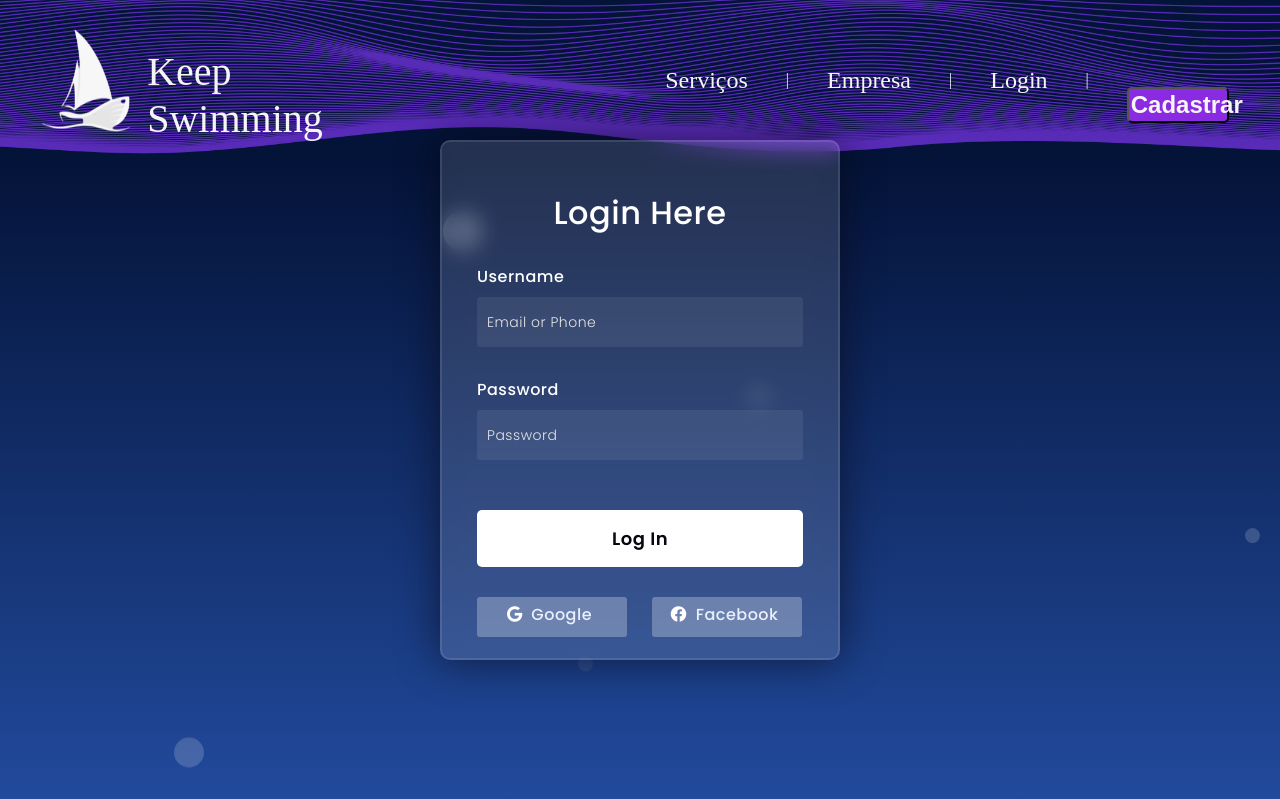
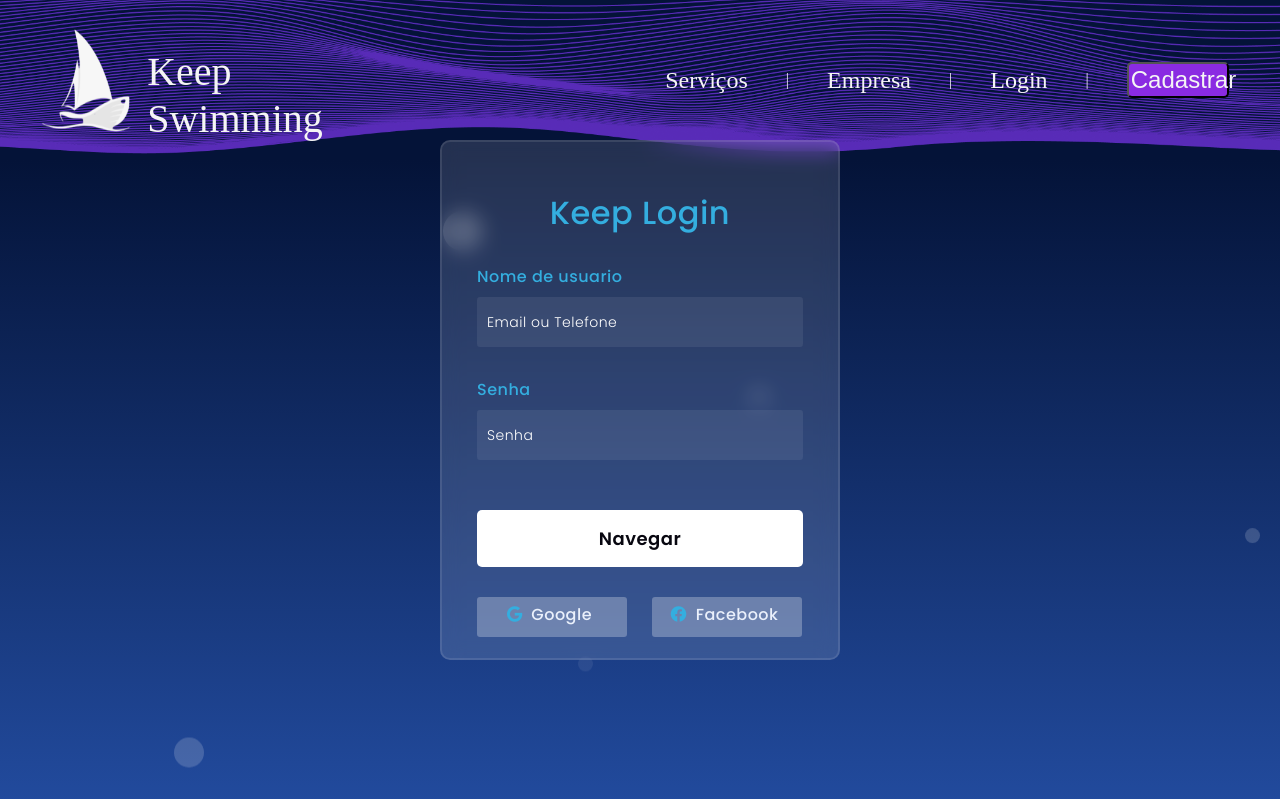
Before and after one commit to NetoOSantos/Keep-Swimming, a plain HTML site: page Site/src/public/html/tela-login.html in a window 1280 px wide. Shown: the top 799 px of the page. Drawn offline with Linux system fonts and the light colour scheme.

Commit message:
Fix- correçao de bugs e caminhos

```diff
--- a/Site/src/public/css/tela-login.css
+++ b/Site/src/public/css/tela-login.css
@@ -1,11 +1,14 @@
+*,
+*:before,
+*:after{
+    padding: 0;
+    margin: 0;
+    box-sizing: border-box;}
+
 body {
     margin: 0;
     overflow: hidden;
-  }
 
-
-
-  body {
     /* background-image: url(../assets/imgs/fundo.png);*/
     background-image: linear-gradient(0deg, #041338, #041338 );
     background-size: cover;
@@ -383,7 +386,7 @@ form{
 }
 form *{
     font-family: 'Poppins',sans-serif;
-    color: #ffffff;
+    color: #34aedf;
     letter-spacing: 0.5px;
     outline: none;
     border: none;
@@ -413,9 +416,10 @@ input{
     font-weight: 300;
 }
 ::placeholder{
-    color: #fa4a4a;
+    color: #ffffff;
 }
-button{
+
+.btn_navegar{
     margin-top: 50px;
     width: 100%;
     background-color: #ffffff;
@@ -426,6 +430,13 @@ button{
     border-radius: 5px;
     cursor: pointer;
 }
+
+.btn_navegar:hover{
+
+  background-color: #34aedf;
+
+}
+
 .social{
   margin-top: 30px;
   display: flex;
--- a/Site/src/public/html/tela-login.html
+++ b/Site/src/public/html/tela-login.html
@@ -37,7 +37,7 @@
                <li>|</li>
                <li><a href="Empresa">Empresa</a></li>
                <li>|</li>
-               <li><a href="Login">Login</a></li>
+               <li><a href="tela-login.html">Login</a></li>
                <li>|</li>
                <button class="cadastrar"><a href="cadastrar">Cadastrar</a></button>
            </ul>
@@ -69,15 +69,15 @@
 
     <form>
 
-        <h3>Login Here</h3>
+        <h3>Keep Login</h3>
 
-        <label for="username">Username</label>
-        <input type="text" placeholder="Email or Phone" id="username">
+        <label for="username">Nome de usuario</label>
+        <input type="text" placeholder="Email ou Telefone" id="username">
 
-        <label for="password">Password</label>
-        <input type="password" placeholder="Password" id="password">
+        <label for="password">Senha</label>
+        <input type="password" placeholder="Senha" id="password">
 
-        <button>Log In</button>
+        <button class="btn_navegar">Navegar</button>
         <div class="social">
           <div class="go"><i class="fab fa-google"></i>  Google</div>
           <div class="fb"><i class="fab fa-facebook"></i>  Facebook</div>
@@ -91,148 +91,3 @@
 
 </body>
 </html>
-
-
-
-
-
-<!DOCTYPE html>
-<html lang="en">
-<head>
-  <!-- Design by foolishdeveloper.com -->
-    <title>Glassmorphism login Form Tutorial in html css</title>
-
-    <link rel="preconnect" href="https://fonts.gstatic.com">
-    <link rel="stylesheet" href="https://cdnjs.cloudflare.com/ajax/libs/font-awesome/5.15.4/css/all.min.css">
-    <link href="https://fonts.googleapis.com/css2?family=Poppins:wght@300;500;600&display=swap" rel="stylesheet">
-    <!--Stylesheet-->
-    <style media="screen">
-      *,
-*:before,
-*:after{
-    padding: 0;
-    margin: 0;
-    box-sizing: border-box;
-}
-body{
-    background-color: #080710;
-}
-.background{
-    width: 430px;
-    height: 520px;
-    position: absolute;
-    transform: translate(-50%,-50%);
-    left: 50%;
-    top: 50%;
-}
-.background .shape{
-    height: 200px;
-    width: 200px;
-    position: absolute;
-    border-radius: 50%;
-}
-.shape:first-child{
-    background: linear-gradient(
-        #1845ad,
-        #23a2f6
-    );
-    left: -80px;
-    top: -80px;
-}
-.shape:last-child{
-    background: linear-gradient(
-        to right,
-        #ff512f,
-        #f09819
-    );
-    right: -30px;
-    bottom: -80px;
-}
-form{
-    height: 520px;
-    width: 400px;
-    background-color: rgba(255,255,255,0.13);
-    position: absolute;
-    transform: translate(-50%,-50%);
-    top: 50%;
-    left: 50%;
-    border-radius: 10px;
-    backdrop-filter: blur(10px);
-    border: 2px solid rgba(255,255,255,0.1);
-    box-shadow: 0 0 40px rgba(8,7,16,0.6);
-    padding: 50px 35px;
-}
-form *{
-    font-family: 'Poppins',sans-serif;
-    color: #ffffff;
-    letter-spacing: 0.5px;
-    outline: none;
-    border: none;
-}
-form h3{
-    font-size: 32px;
-    font-weight: 500;
-    line-height: 42px;
-    text-align: center;
-}
-
-label{
-    display: block;
-    margin-top: 30px;
-    font-size: 16px;
-    font-weight: 500;
-}
-input{
-    display: block;
-    height: 50px;
-    width: 100%;
-    background-color: rgba(255,255,255,0.07);
-    border-radius: 3px;
-    padding: 0 10px;
-    margin-top: 8px;
-    font-size: 14px;
-    font-weight: 300;
-}
-::placeholder{
-    color: #e5e5e5;
-}
-button{
-    margin-top: 50px;
-    width: 100%;
-    background-color: #ffffff;
-    color: #080710;
-    padding: 15px 0;
-    font-size: 18px;
-    font-weight: 600;
-    border-radius: 5px;
-    cursor: pointer;
-}
-.social{
-  margin-top: 30px;
-  display: flex;
-}
-.social div{
-  background: red;
-  width: 150px;
-  border-radius: 3px;
-  padding: 5px 10px 10px 5px;
-  background-color: rgba(255,255,255,0.27);
-  color: #eaf0fb;
-  text-align: center;
-}
-.social div:hover{
-  background-color: rgba(255,255,255,0.47);
-}
-.social .fb{
-  margin-left: 25px;
-}
-.social i{
-  margin-right: 4px;
-}
-
-    </style>
-</head>
-<body>
-
-</body>
-</html>
```
Also changed, not shown: Site/src/public/html/index.html (+1 -1 lines).
